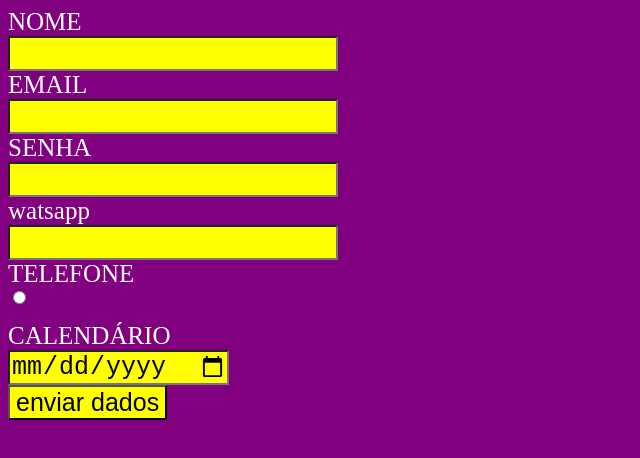
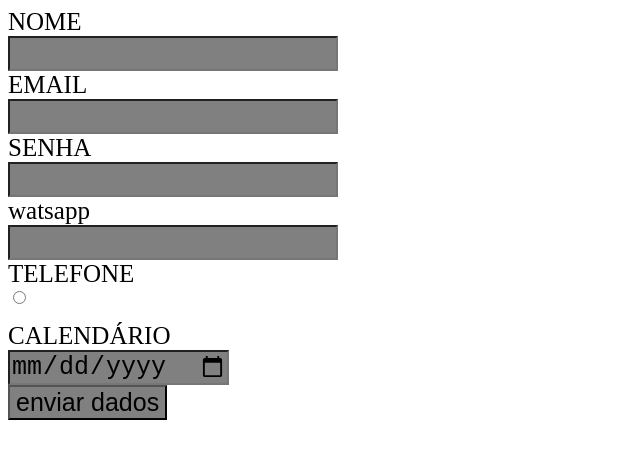
Before and after one commit to joycemarianydelima/formul-rio, a plain HTML site: page index.html in a window 1280 px wide. Shown: the whole page, without its empty margins (0-640 px from the left). Drawn offline with Linux system fonts and the light colour scheme.

Commit message:
Update style.css

```diff
--- a/style.css
+++ b/style.css
@@ -1,12 +1,12 @@
 body{
-  background:purple;
+  background:white;
 }
 form label{
   display:block;
-  color:white;
+  color:black;
   font-size:25px;
 }
 form input{
   display:block;
-  background:yellow;
+  background:gray;
   font-size:25px;
```
